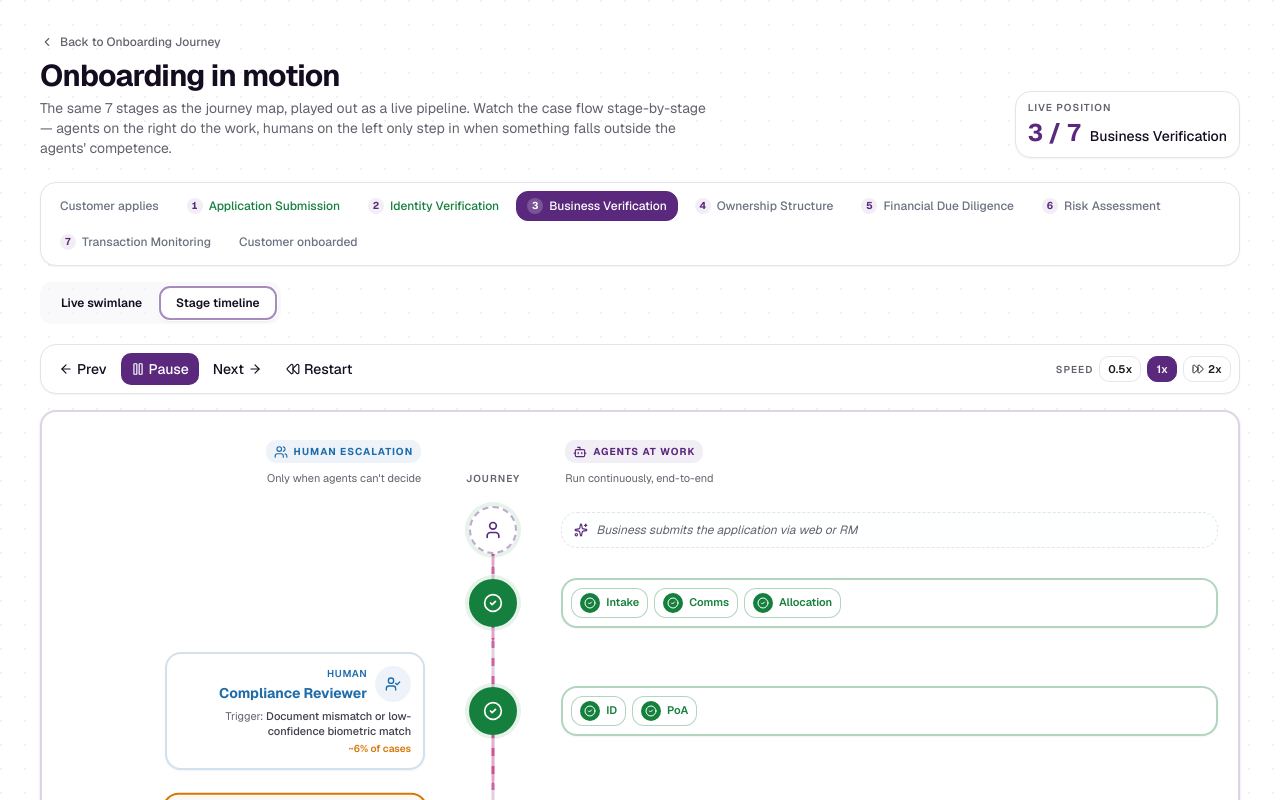
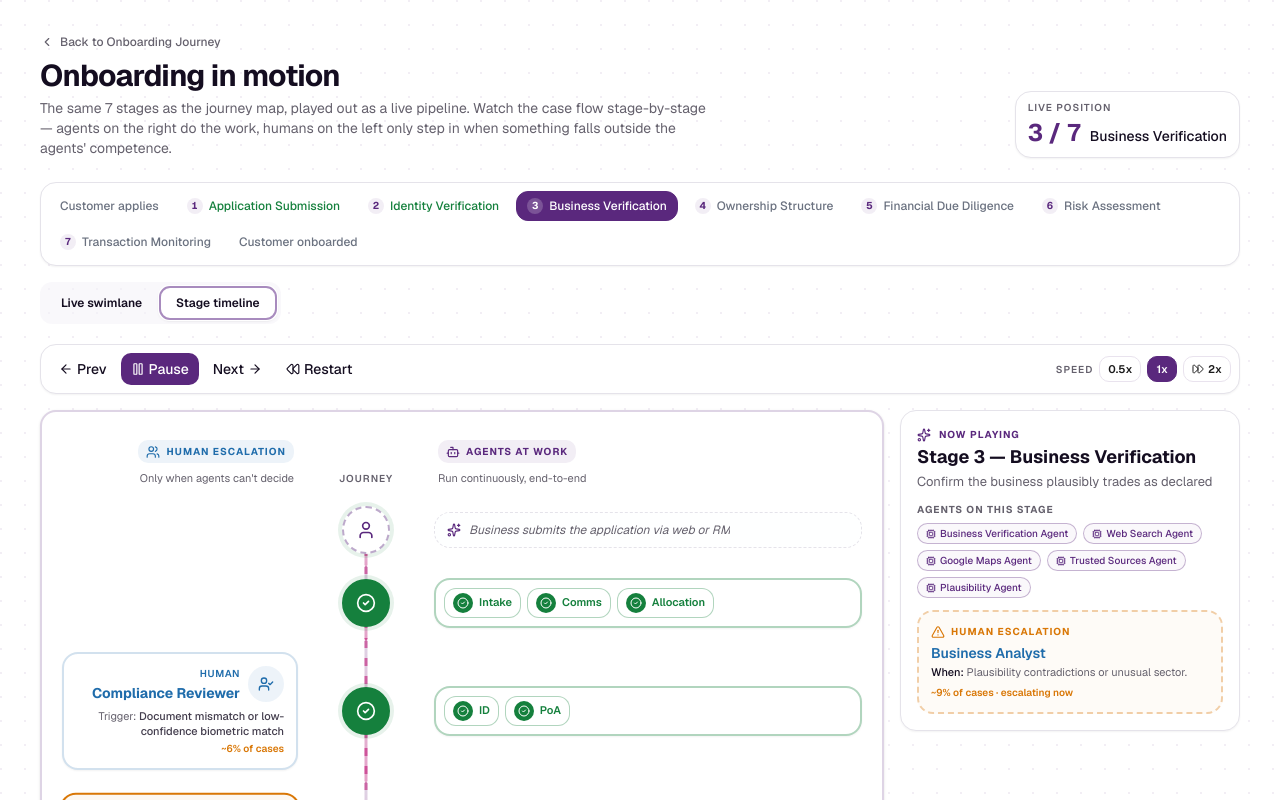
Before and after one commit to freakymind/commercial-onboarding-agentic, a Next.js app: page /flow in a window 1280 px wide. Both pictures are taken after a click on the tab "Stage timeline". Shown: the top 800 px of the page. Built offline with nearby package versions, Linux system fonts and the light colour scheme.

Commit message:
feat: update timeline tab with two-column grid layout\n\nRestructure timeline and ActiveDetail side by side on larger screens.

```diff
--- a/components/simple-flow.tsx
+++ b/components/simple-flow.tsx
@@ -305,10 +305,12 @@ export function SimpleFlow() {
               onRestart={() => setActiveIdx(0)}
             />
 
+            {/* Side-by-side: Timeline on left, Now Playing on right */}
+            <div className="mt-4 grid gap-4 lg:grid-cols-[1fr_340px]">
               {/* Timeline */}
               <section
                 ref={sectionRef}
-              className="relative mt-4 overflow-hidden rounded-2xl border-2 border-[#5a287d]/20 bg-card p-3 shadow-sm sm:p-5"
+                className="relative overflow-hidden rounded-2xl border-2 border-[#5a287d]/20 bg-card p-3 shadow-sm sm:p-5"
               >
           {/* Column headers */}
           <div
@@ -383,10 +385,13 @@ export function SimpleFlow() {
           )}
               </section>
 
-            {/* Active stage detail */}
+              {/* Active stage detail — sticky sidebar on desktop */}
+              <aside className="lg:sticky lg:top-4 lg:self-start">
                 <ActiveDetail row={activeRow} escalated={escalated} />
+              </aside>
+            </div>
 
-            {/* Legend */}
+            {/* Legend — full width below */}
             <Legend />
           </TabsContent>
         </Tabs>
@@ -965,7 +970,8 @@ function ActiveDetail({
   escalated: boolean
 }) {
   return (
-    <section className="mt-6 grid gap-3 rounded-2xl border bg-card p-4 shadow-xs sm:p-5 lg:grid-cols-[2fr_1fr]">
+    <section className="space-y-3 rounded-2xl border bg-card p-4 shadow-xs">
+      {/* Header */}
       <div>
         <div
           className="flex items-center gap-2 text-[10px] font-bold uppercase tracking-widest"
@@ -974,15 +980,19 @@ function ActiveDetail({
           <Sparkles className="size-3.5" />
           Now playing
         </div>
-        <h2 className="mt-1 text-pretty text-xl font-bold sm:text-2xl">
+        <h2 className="mt-1 text-pretty text-lg font-bold leading-tight">
           {row.kind === "stage"
             ? `Stage ${row.number} — ${row.name}`
             : row.name}
         </h2>
-        <p className="mt-1 text-sm text-muted-foreground">{row.sub}</p>
+        <p className="mt-1 text-[13px] leading-snug text-muted-foreground">
+          {row.sub}
+        </p>
+      </div>
 
+      {/* Agents list */}
       {row.agents.length > 0 && (
-          <div className="mt-3">
+        <div>
           <div className="text-[10px] font-bold uppercase tracking-widest text-muted-foreground">
             Agents on this stage
           </div>
@@ -990,22 +1000,22 @@ function ActiveDetail({
             {row.agents.map((a) => (
               <span
                 key={a.name}
-                  className="inline-flex items-center gap-1 rounded-full border px-2.5 py-1 text-[11px] font-medium"
+                className="inline-flex items-center gap-1 rounded-full border px-2 py-0.5 text-[10px] font-medium"
                 style={{
                   borderColor: `${NW.primary}55`,
                   color: NW.primary,
                   background: `${NW.primary}08`,
                 }}
               >
-                  <Cpu className="size-3" />
+                <Cpu className="size-2.5" />
                 {a.name}
               </span>
             ))}
           </div>
         </div>
       )}
-      </div>
 
+      {/* Escalation or fully agentic */}
       <div
         className="rounded-xl border-2 border-dashed p-3"
         style={{
@@ -1020,7 +1030,7 @@ function ActiveDetail({
               style={{ color: NW.exception }}
             >
               <AlertTriangle className="size-3.5" />
-              Human escalation path
+              Human escalation
             </div>
             <div
               className="mt-1 text-sm font-semibold"
@@ -1028,14 +1038,12 @@ function ActiveDetail({
             >
               {row.human.role}
             </div>
-            <p className="mt-0.5 text-[12px] leading-snug text-muted-foreground">
-              <span className="font-medium text-foreground">
-                Triggered when:
-              </span>{" "}
+            <p className="mt-0.5 text-[11px] leading-snug text-muted-foreground">
+              <span className="font-medium text-foreground">When:</span>{" "}
               {row.human.trigger}.
             </p>
             <p
-              className="mt-1 text-[11px] font-semibold tabular-nums"
+              className="mt-1 text-[10px] font-semibold tabular-nums"
               style={{ color: NW.exception }}
             >
               {row.human.rate} {escalated && "· escalating now"}
@@ -1050,9 +1058,8 @@ function ActiveDetail({
               <CheckCircle2 className="size-3.5" />
               Fully agentic
             </div>
-            <p className="mt-1 text-[12px] leading-snug text-muted-foreground">
-              No human in the loop on this stage. Agents complete the work
-              end-to-end and hand off automatically to the next stage.
+            <p className="mt-1 text-[11px] leading-snug text-muted-foreground">
+              No human in the loop. Agents complete end-to-end.
             </p>
           </>
         )}
```
Also changed, not shown: flow-sidebyside.png (added). Lines whose indentation alone changed are shown as unchanged.
